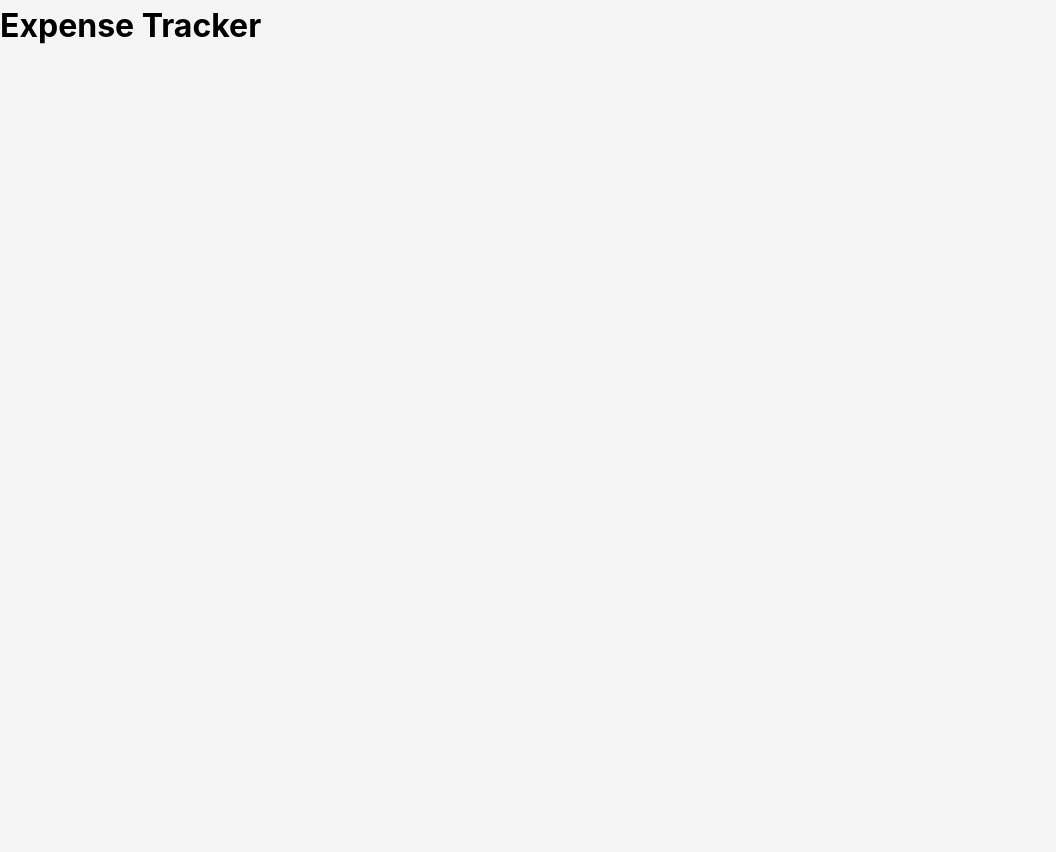
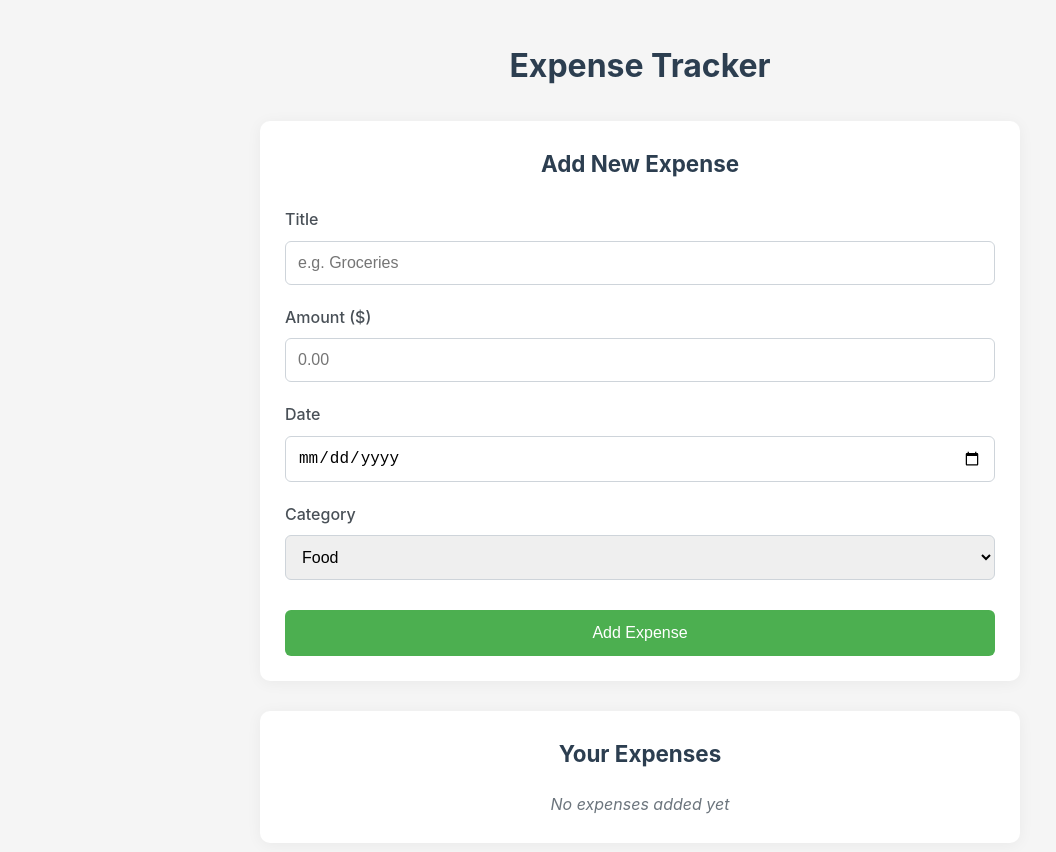
Before and after one commit to vsfdhyibavds/Expense-Tracker, a React (Vite) app: page / in a window 1280 px wide. Shown: the top 852 px of the page, without its empty margins (0-1056 px from the left). Before the commit the page ends 800 px from the top, so only its background shows below. Built offline with nearby package versions, Linux system fonts and the light colour scheme.

Commit message:
modified ExpenseForm code structure

```diff
--- a/src/App.css
+++ b/src/App.css
@@ -1,56 +1,194 @@
+/* ===== GLOBAL STYLES ===== */
+* {
+  box-sizing: border-box;
+  margin: 0;
+  padding: 0;
+}
+
+body {
+  font-family: -apple-system, BlinkMacSystemFont, 'Segoe UI', Roboto, Oxygen,
+    Ubuntu, Cantarell, sans-serif;
+  line-height: 1.6;
+  background-color: #f8f9fa;
+  color: #333;
+  padding: 20px;
+}
+
+/* ===== APP LAYOUT ===== */
 .app {
   max-width: 800px;
   margin: 0 auto;
   padding: 20px;
 }
 
-h1 {
+.app h1 {
   text-align: center;
-  color: #333;
+  margin-bottom: 30px;
+  color: #2c3e50;
 }
+
+/* ===== FORM STYLES ===== */
 .expense-form {
   background: white;
-  padding: 20px;
-  border-radius: 8px;
-  box-shadow: 0 2px 4px rgba(0, 0, 0, 0.1);
-  margin-bottom: 20px;
+  padding: 25px;
+  border-radius: 10px;
+  box-shadow: 0 2px 15px rgba(0, 0, 0, 0.05);
+  margin-bottom: 30px;
 }
 
 .expense-form h2 {
-  margin-bottom: 20px;
-  color: #444;
+  margin-bottom: 25px;
+  color: #2c3e50;
+  font-size: 1.4rem;
+  text-align: center;
 }
 
 .form-group {
-  margin-bottom: 15px;
+  margin-bottom: 20px;
 }
 
 .form-group label {
   display: block;
-  margin-bottom: 5px;
+  margin-bottom: 8px;
   font-weight: 500;
+  color: #495057;
 }
 
 .form-group input,
 .form-group select {
   width: 100%;
-  padding: 8px;
-  border: 1px solid #ddd;
-  border-radius: 4px;
+  padding: 12px;
+  border: 1px solid #ced4da;
+  border-radius: 6px;
   font-size: 16px;
+  transition: all 0.3s;
+}
+
+.form-group input:focus,
+.form-group select:focus {
+  outline: none;
+  border-color: #4CAF50;
+  box-shadow: 0 0 0 2px rgba(76, 175, 80, 0.2);
+}
+
+.form-group.has-error input {
+  border-color: #dc3545;
+}
+
+.form-group.has-error input:focus {
+  box-shadow: 0 0 0 2px rgba(220, 53, 69, 0.2);
+}
+
+.error-message {
+  color: #dc3545;
+  font-size: 0.85rem;
+  margin-top: 6px;
+  display: block;
 }
 
 .submit-btn {
   background-color: #4CAF50;
   color: white;
   border: none;
-  padding: 10px 15px;
-  border-radius: 4px;
+  padding: 14px;
+  border-radius: 6px;
   cursor: pointer;
   font-size: 16px;
   width: 100%;
+  font-weight: 500;
+  transition: background-color 0.3s;
+  margin-top: 10px;
 }
 
 .submit-btn:hover {
-  background-color: #45a049;
+  background-color: #3e8e41;
 }
+
+/* ===== EXPENSE LIST STYLES ===== */
+.expenses-list {
+  background: white;
+  padding: 25px;
+  border-radius: 10px;
+  box-shadow: 0 2px 15px rgba(0, 0, 0, 0.05);
+}
+
+.expenses-list h2 {
+  margin-bottom: 20px;
+  color: #2c3e50;
+  font-size: 1.4rem;
+  text-align: center;
+}
+
+.no-expenses {
+  text-align: center;
+  color: #6c757d;
+  font-style: italic;
+}
+
+.expenses-list ul {
+  list-style: none;
+}
+
+.expenses-list li {
+  padding: 15px 0;
+  border-bottom: 1px solid #e9ecef;
+  display: flex;
+  justify-content: space-between;
+  align-items: center;
+}
+
+.expenses-list li:last-child {
+  border-bottom: none;
+}
+
+.expense-title {
+  font-weight: 500;
+  color: #212529;
+}
+
+.expense-category {
+  font-size: 0.8rem;
+  background: #e9ecef;
+  color: #495057;
+  padding: 3px 8px;
+  border-radius: 10px;
+  margin-left: 10px;
+}
+
+.expense-amount {
+  font-weight: bold;
+  color: #2c3e50;
+}
+
+.expense-date {
+  font-size: 0.9rem;
+  color: #6c757d;
+  margin-left: 15px;
+}
+
+/* ===== RESPONSIVE DESIGN ===== */
+@media (max-width: 600px) {
+  body {
+    padding: 15px;
+  }
+
+  .app {
+    padding: 0;
+  }
+
+  .expenses-list li {
+    flex-direction: column;
+    align-items: flex-start;
+    gap: 8px;
+  }
+
+  .expense-category {
+    margin-left: 0;
+    margin-top: 5px;
+  }
+
+  .expense-date {
+    margin-left: 0;
+    margin-top: 5px;
+  }
+}
--- a/src/App.jsx
+++ b/src/App.jsx
@@ -1,8 +1,46 @@
+import { useState } from 'react';
+import ExpenseForm from './components/ExpenseForm';
+import './App.css';
+
 function App() {
+  const [expenses, setExpenses] = useState([]);
+
+  const handleAddExpense = (newExpense) => {
+    setExpenses(prevExpenses => [...prevExpenses, newExpense]);
+  };
+
   return (
     <div className="app">
       <h1>Expense Tracker</h1>
+      <ExpenseForm onAddExpense={handleAddExpense} />
 
+      <div className="expenses-list">
+        <h2>Your Expenses</h2>
+        {expenses.length === 0 ? (
+          <p className="no-expenses">No expenses added yet</p>
+        ) : (
+          <ul>
+            {expenses.map(expense => (
+              <li key={expense.id}>
+                <div>
+                  <span className="expense-title">{expense.title}</span>
+                  <span className="expense-category">{expense.category}</span>
+                </div>
+                <div>
+                  <span className="expense-amount">${expense.amount.toFixed(2)}</span>
+                  <span className="expense-date">
+                    {expense.date.toLocaleDateString('en-US', {
+                      year: 'numeric',
+                      month: 'short',
+                      day: 'numeric'
+                    })}
+                  </span>
+                </div>
+              </li>
+            ))}
+          </ul>
+        )}
+      </div>
     </div>
   );
 }
--- a/src/components/ExpenseForm.jsx
+++ b/src/components/ExpenseForm.jsx
@@ -1,91 +1,140 @@
 import { useState } from 'react';
 
 const ExpenseForm = ({ onAddExpense }) => {
-  const [title, setTitle] = useState('');
-  const [amount, setAmount] = useState('');
-  const [date, setDate] = useState('');
-  const [category, setCategory] = useState('food');
+  const [formData, setFormData] = useState({
+    title: '',
+    amount: '',
+    date: '',
+    category: 'food'
+  });
+
+  const [errors, setErrors] = useState({});
+
+  const categories = [
+    { value: 'food', label: 'Food' },
+    { value: 'transport', label: 'Transport' },
+    { value: 'housing', label: 'Housing' },
+    { value: 'entertainment', label: 'Entertainment' },
+    { value: 'shopping', label: 'Shopping' },
+    { value: 'other', label: 'Other' }
+  ];
+
+  const handleChange = (e) => {
+    const { name, value } = e.target;
+    setFormData(prev => ({
+      ...prev,
+      [name]: value
+    }));
+    // Clear error when user types
+    if (errors[name]) {
+      setErrors(prev => ({ ...prev, [name]: '' }));
+    }
+  };
+
+  const validate = () => {
+    const newErrors = {};
+    if (!formData.title.trim()) newErrors.title = 'Title is required';
+    if (!formData.amount) newErrors.amount = 'Amount is required';
+    if (isNaN(formData.amount) || parseFloat(formData.amount) <= 0) {
+      newErrors.amount = 'Must be a positive number';
+    }
+    if (!formData.date) newErrors.date = 'Date is required';
+    return newErrors;
+  };
+
+  const resetForm = () => {
+    setFormData({
+      title: '',
+      amount: '',
+      date: '',
+      category: 'food'
+    });
+    setErrors({});
+  };
 
   const handleSubmit = (e) => {
     e.preventDefault();
+    const validationErrors = validate();
 
-    if (!title || !amount || !date) {
-      alert('Please fill in all fields');
+    if (Object.keys(validationErrors).length > 0) {
+      setErrors(validationErrors);
       return;
     }
 
-    const newExpense = {
+    onAddExpense({
       id: Date.now(),
-      title,
-      amount: parseFloat(amount),
-      date: new Date(date),
-      category
-    };
+      ...formData,
+      amount: parseFloat(formData.amount),
+      date: new Date(formData.date)
+    });
 
-    onAddExpense(newExpense);
-
-    // Reset form
-    setTitle('');
-    setAmount('');
-    setDate('');
-    setCategory('food');
+    resetForm();
   };
 
   return (
     <form onSubmit={handleSubmit} className="expense-form">
       <h2>Add New Expense</h2>
 
-      <div className="form-group">
+      <div className={`form-group ${errors.title ? 'has-error' : ''}`}>
         <label htmlFor="title">Title</label>
         <input
           type="text"
           id="title"
-          value={title}
-          onChange={(e) => setTitle(e.target.value)}
+          name="title"
+          value={formData.title}
+          onChange={handleChange}
           placeholder="e.g. Groceries"
         />
+        {errors.title && <span className="error-message">{errors.title}</span>}
       </div>
 
-      <div className="form-group">
-        <label htmlFor="amount">Amount</label>
+      <div className={`form-group ${errors.amount ? 'has-error' : ''}`}>
+        <label htmlFor="amount">Amount ($)</label>
         <input
           type="number"
           id="amount"
-          value={amount}
-          onChange={(e) => setAmount(e.target.value)}
+          name="amount"
+          value={formData.amount}
+          onChange={handleChange}
           placeholder="0.00"
           min="0.01"
           step="0.01"
         />
+        {errors.amount && <span className="error-message">{errors.amount}</span>}
       </div>
 
-      <div className="form-group">
+      <div className={`form-group ${errors.date ? 'has-error' : ''}`}>
         <label htmlFor="date">Date</label>
         <input
           type="date"
           id="date"
-          value={date}
-          onChange={(e) => setDate(e.target.value)}
+          name="date"
+          value={formData.date}
+          onChange={handleChange}
+          max={new Date().toISOString().split('T')[0]}
         />
+        {errors.date && <span className="error-message">{errors.date}</span>}
       </div>
 
       <div className="form-group">
         <label htmlFor="category">Category</label>
         <select
           id="category"
-          value={category}
-          onChange={(e) => setCategory(e.target.value)}
+          name="category"
+          value={formData.category}
+          onChange={handleChange}
         >
-          <option value="food">Food</option>
-          <option value="transport">Transport</option>
-          <option value="housing">Housing</option>
-          <option value="entertainment">Entertainment</option>
-          <option value="shopping">Shopping</option>
-          <option value="other">Other</option>
+          {categories.map(cat => (
+            <option key={cat.value} value={cat.value}>
+              {cat.label}
+            </option>
+          ))}
         </select>
       </div>
 
-      <button type="submit" className="submit-btn">Add Expense</button>
+      <button type="submit" className="submit-btn">
+        Add Expense
+      </button>
     </form>
   );
 };
```
